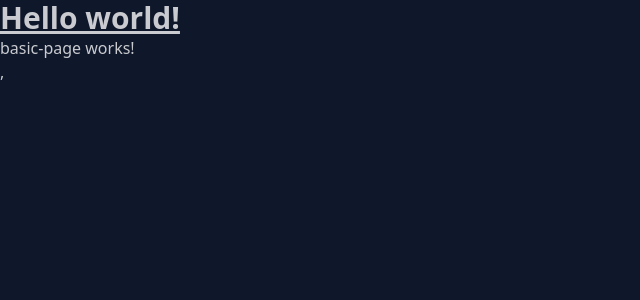
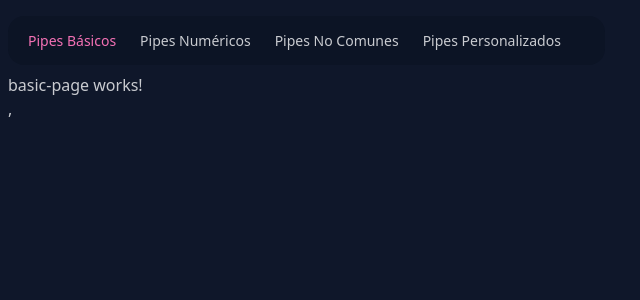
Before and after one commit to xLarax/PipesApp-curso-Angular, an Angular app: page /basic in a window 1280 px wide. Shown: the top 300 px of the page, without its empty margins (0-640 px from the left). Built offline with nearby package versions, Linux system fonts and the light colour scheme.

Commit message:
Añadida barra de navegación con rutas dinámicas

```diff
--- a/src/app/app.component.html
+++ b/src/app/app.component.html
@@ -1,5 +1,5 @@
-<h1 class="text-3xl font-bold underline">
-  Hello world!
-</h1>
+<main class="mx-auto max-w-7xl px-2 pt-2">
+  <app-navbar />
 
-<router-outlet />
+  <router-outlet />
+</main>
--- a/src/app/app.component.ts
+++ b/src/app/app.component.ts
@@ -1,9 +1,10 @@
 import { Component } from '@angular/core';
 import { RouterOutlet } from '@angular/router';
+import { NavbarComponent } from "./components/navbar/navbar.component";
 
 @Component({
   selector: 'app-root',
-  imports: [RouterOutlet],
+  imports: [RouterOutlet, NavbarComponent],
   templateUrl: './app.component.html',
   styleUrl: './app.component.css'
 })
--- /dev/null
+++ b/src/app/components/navbar/navbar.component.html
@@ -0,0 +1,10 @@
+
+<ul class="menu menu-horizontal bg-base-200 rounded-box my-2">
+  @for (ruta of rutas; track ruta.path) {
+    <li>
+      <a [routerLink]="ruta.path" routerLinkActive="text-accent">
+        {{ruta.title}}
+      </a>
+    </li>
+  }
+</ul>
--- /dev/null
+++ b/src/app/components/navbar/navbar.component.ts
@@ -0,0 +1,17 @@
+import { Component } from '@angular/core';
+import { routes } from '../../app.routes';
+import { RouterLink, RouterLinkActive } from '@angular/router';
+
+@Component({
+  selector: 'app-navbar',
+  imports: [RouterLink, RouterLinkActive],
+  templateUrl: './navbar.component.html',
+})
+export class NavbarComponent {
+
+  rutas = routes.map((route)=>({
+    title: route.title ?? '',
+    path: route.path ?? ''
+  }))
+
+}
--- a/src/styles.css
+++ b/src/styles.css
@@ -1,4 +1,4 @@
 @import "tailwindcss";
- @plugin "daisyui" {
-   themes: night --default, nigth --prefersdark;
+@plugin "daisyui" {
+   themes: night --default;
  }
```
Also changed, not shown: 1 other file (tests, documents, lock files or other folders).
